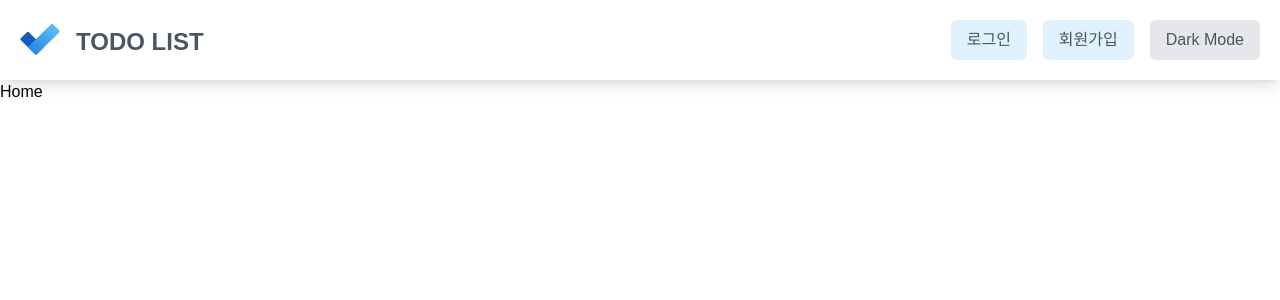
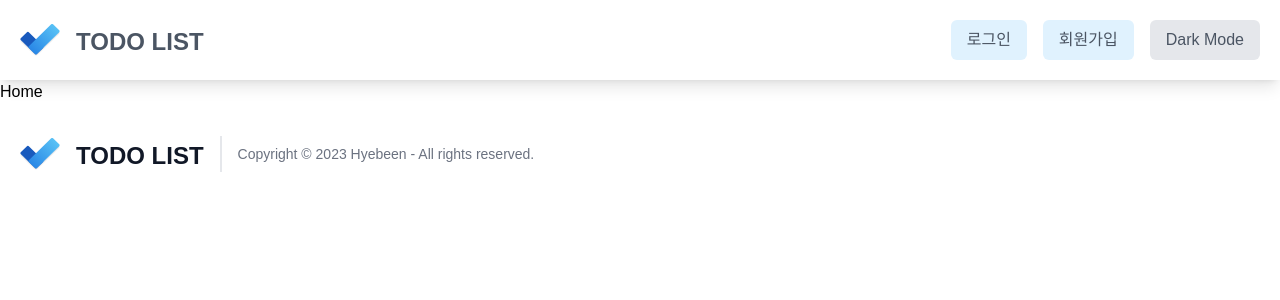
Before and after one commit to HYBEN09/TODO, a React (Create React App) app: page / in a window 1280 px wide. Shown: the top 300 px of the page. Built offline with nearby package versions, Linux system fonts and the light colour scheme.

Commit message:
Feat: Footer component 구현

```diff
--- /dev/null
+++ b/src/components/UI/Footer.jsx
@@ -0,0 +1,24 @@
+import { useNavigation } from '@/hooks/index';
+
+function Footer() {
+  const { navigateHome } = useNavigation();
+
+  return (
+    <footer className="text-gray-600 body-font dark:bg-gray-900">
+      <div className="container px-5 py-8 mx-auto flex items-center sm:flex-row flex-col">
+        <button
+          onClick={navigateHome}
+          className="flex font-medium items-center md:justify-start justify-center text-gray-900"
+        >
+          <img src="/assets/logo.svg" alt="로고" width={40} height={40} />
+          <p className="font-bold pl-4 pt-1 text-2xl">TODO LIST</p>
+        </button>
+        <p className="text-sm text-gray-500 sm:ml-4 sm:pl-4 sm:border-l-2 sm:border-gray-200 sm:py-2 sm:mt-0 mt-4">
+          Copyright © 2023 Hyebeen - All rights reserved.
+        </p>
+      </div>
+    </footer>
+  );
+}
+
+export default Footer;
--- a/src/pages/Layout.jsx
+++ b/src/pages/Layout.jsx
@@ -1,5 +1,6 @@
 import { Outlet } from 'react-router-dom';
 import Header from '../components/UI/Header';
+import Footer from '../components/UI/Footer';
 
 function RootLayout() {
   return (
@@ -8,6 +9,7 @@ function RootLayout() {
       <main>
         <Outlet />
       </main>
+      <Footer />
     </>
   );
 }
```
